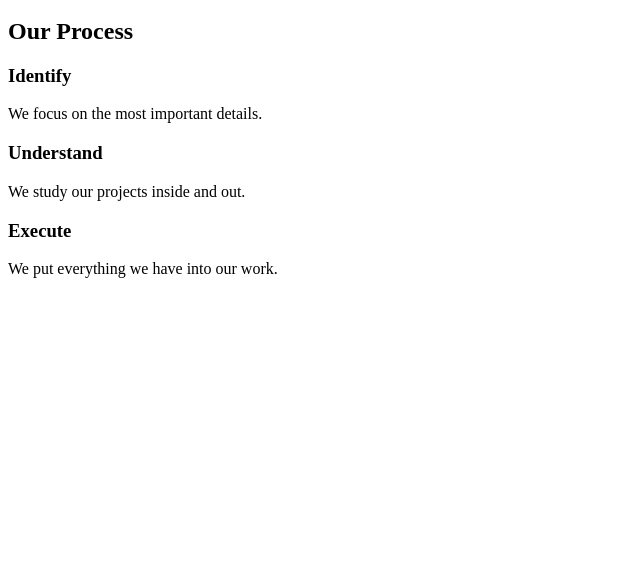
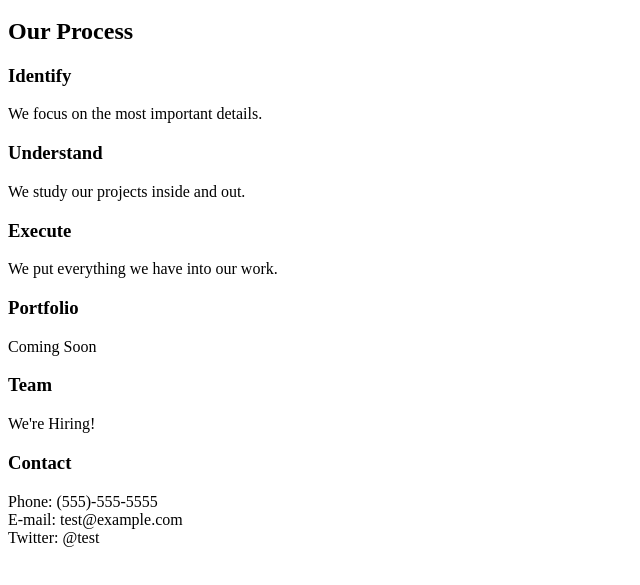
Before and after one commit to daraaverina/Broadway, a plain HTML site: page index.html in a window 1280 px wide. Shown: the part 87-672 px from the top of the page, without its empty margins (0-640 px from the left). Drawn offline with Linux system fonts and the light colour scheme.

Commit message:
Lower section add

```diff
--- a/index.html
+++ b/index.html
@@ -30,5 +30,21 @@
         <p>We put everything we have into our work.</p>
       </div>
     </section>
+    <section class="lower-part">
+      <div class="portfolio">
+        <h3>Portfolio</h3>
+        <p>Coming Soon</p>
+      </div>
+      <div class="team">
+        <h3>Team</h3>
+        <p>We're Hiring!</p>
+      </div>
+      <div class="contact">
+        <h3>Contact</h3>
+        <p>Phone: (555)-555-5555 </br>
+        E-mail: test@example.com </br>
+      Twitter: @test</p>
+      </div>
+    </section>
   </body>
 </html>
```
